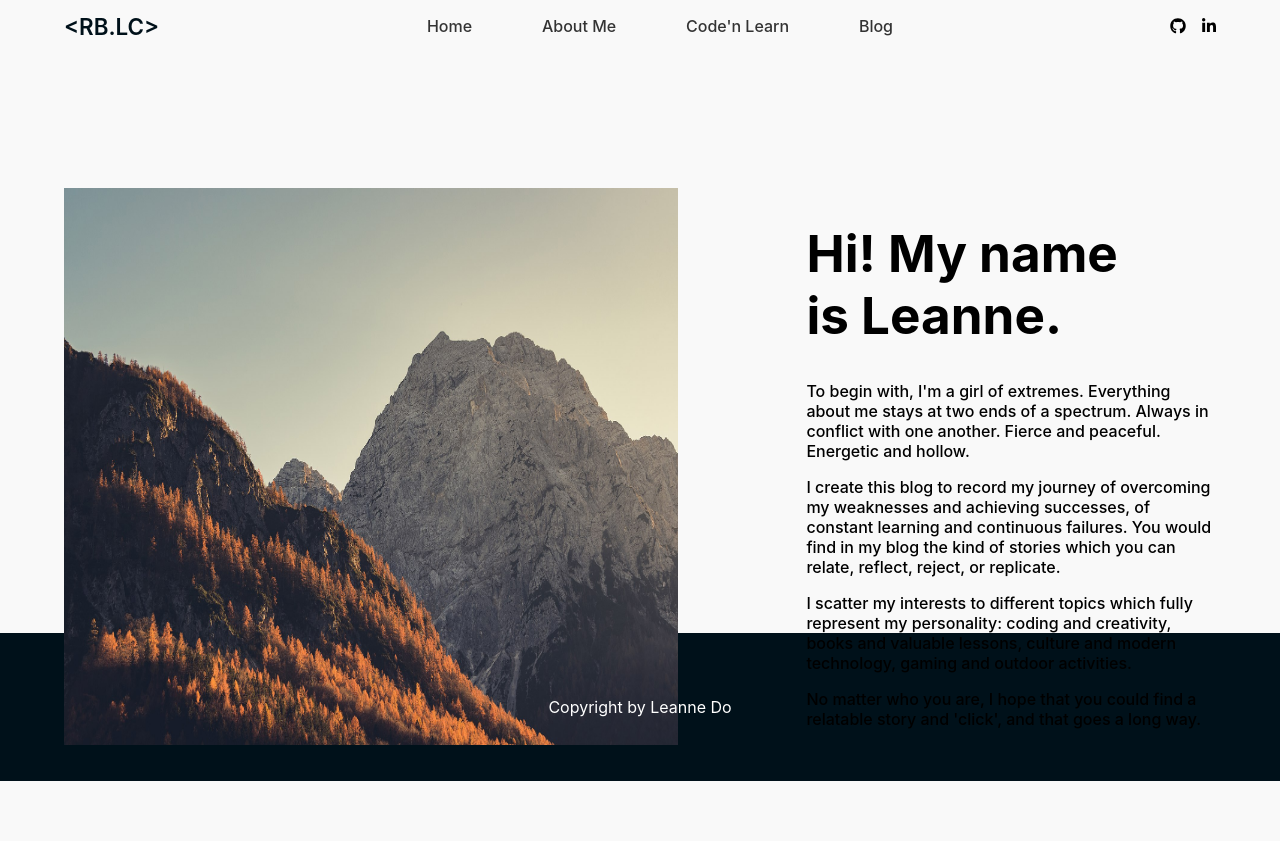
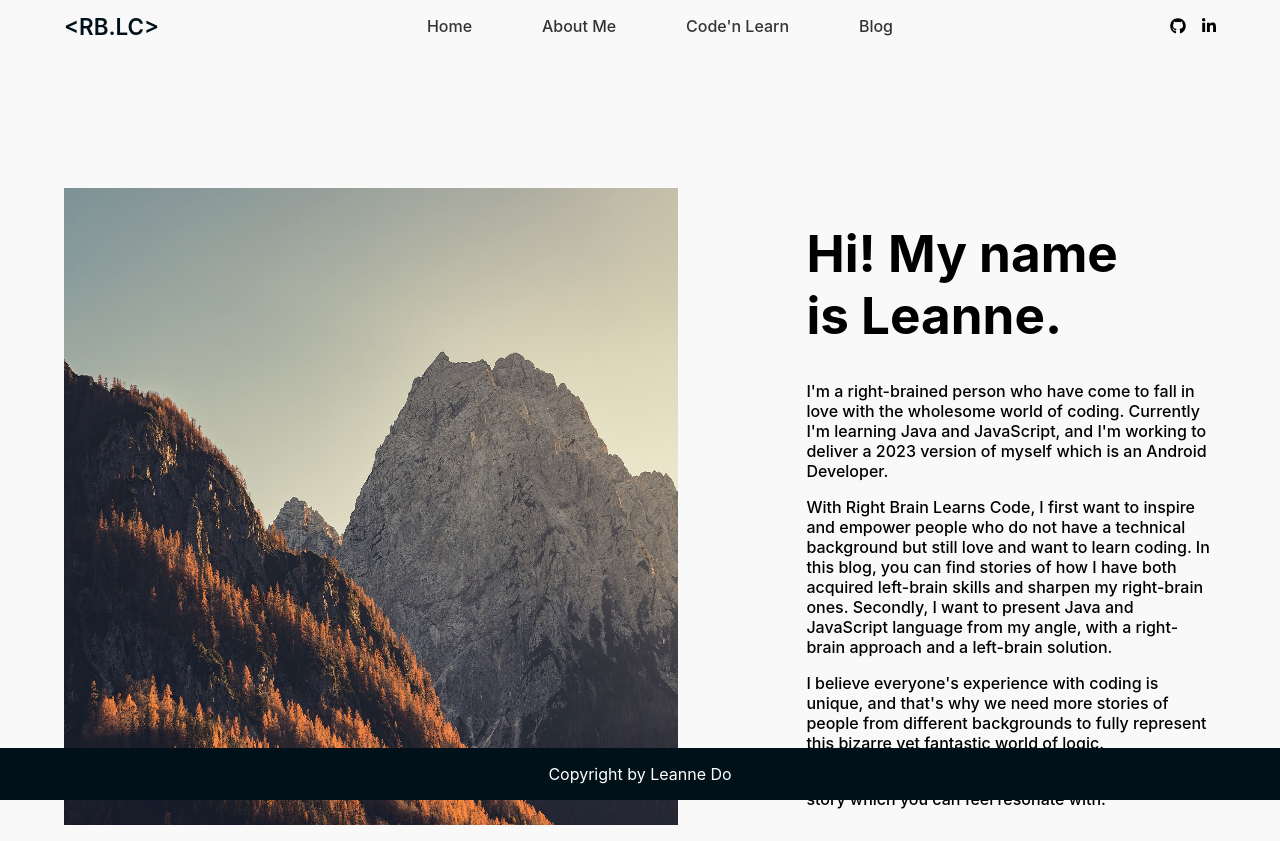
Before and after one commit to leannedo/the-ultimate-blog, a React (Create React App) app: page /about in a window 1280 px wide. Before the commit the page ends 800 px from the top, so only its background shows below. Built offline with nearby package versions, Linux system fonts and the light colour scheme.

Commit message:
Edit about me

```diff
--- a/src/css/Home/Footer.scss
+++ b/src/css/Home/Footer.scss
@@ -1,12 +1,15 @@
 @import '../variables.scss';
 
 .footer-container {
-    margin-top: -8em;
+    position: absolute;
+    bottom: 0;
     display: flex;
     align-items: center;
     justify-content: center;
-    padding: 4em;
+    padding: 1em;
     background: #00111a;
+    width: 100%;
+    box-sizing: border-box;
 }
 
 .copyright {
--- a/src/data/codenlearns.js
+++ b/src/data/codenlearns.js
@@ -6,11 +6,4 @@ export default [
         imageName: 'story-1.jpg',
         mdFileName: 'largest-number',
     },
-    {
-        title: 'Introduction to markdown',
-        date: '12-09-2019',
-        description: 'Here is some instruction how to use markdown',
-        imageName: 'story-2.jpg',
-        mdFileName: 'introduction-to-markdown',
-    },
 ]
--- a/src/pages/AboutMe.js
+++ b/src/pages/AboutMe.js
@@ -11,25 +11,26 @@ const AboutMe = () => {
 
       <div className="about-me-intro-wrapper">
         <h1>Hi! My name is Leanne.</h1>
+
         <p>
-          To begin with, I'm a girl of extremes. Everything about me stays at
-          two ends of a spectrum. Always in conflict with one another. Fierce
-          and peaceful. Energetic and hollow.
+          I'm a right-brained person who have come to fall in love with the wholesome world of coding.
+          Currently I'm learning Java and JavaScript, and I'm working to deliver a 2023 version of myself
+          which is an Android Developer.
         </p>
         <p>
-          I create this blog to record my journey of overcoming my weaknesses
-          and achieving successes, of constant learning and continuous failures.
-          You would find in my blog the kind of stories which you can relate,
-          reflect, reject, or replicate.
+          With Right Brain Learns Code, I first want to inspire and empower people who do not have a technical
+          background but still love and want to learn coding. In this blog, you can find stories
+          of how I have both acquired left-brain skills and sharpen my right-brain ones.
+          Secondly, I want to present Java and JavaScript language from my angle,
+          with a right-brain approach and a left-brain solution.
         </p>
         <p>
-          I scatter my interests to different topics which fully represent my
-          personality: coding and creativity, books and valuable lessons, culture and
-          modern technology, gaming and outdoor activities.
+          I believe everyone's experience with coding is unique, and that's why we need more stories
+          of people from different backgrounds to fully represent this bizarre yet fantastic world of logic.
         </p>
+
         <p>
-          No matter who you are, I hope that you could find a relatable story and
-          'click', and that goes a long way.
+          No matter who you are, I hope that you could find a story which you can feel resonate with.
         </p>
       </div>
     </div>
```
